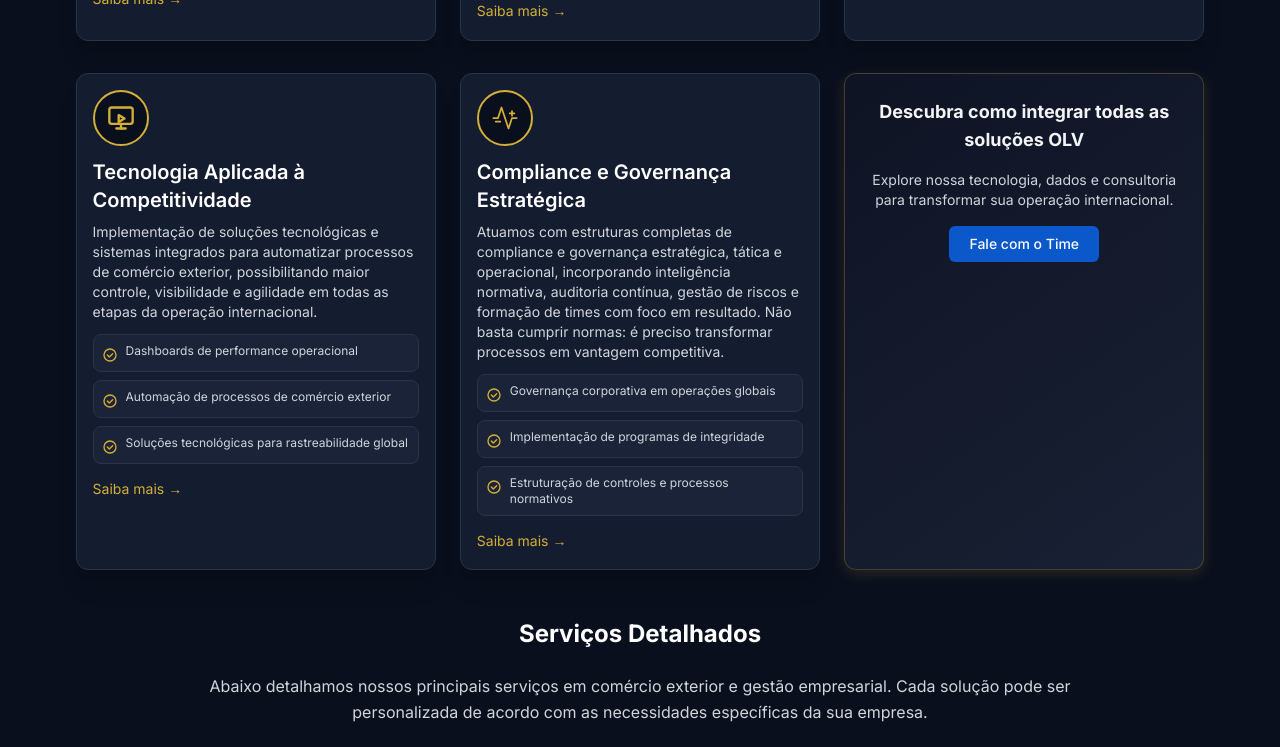
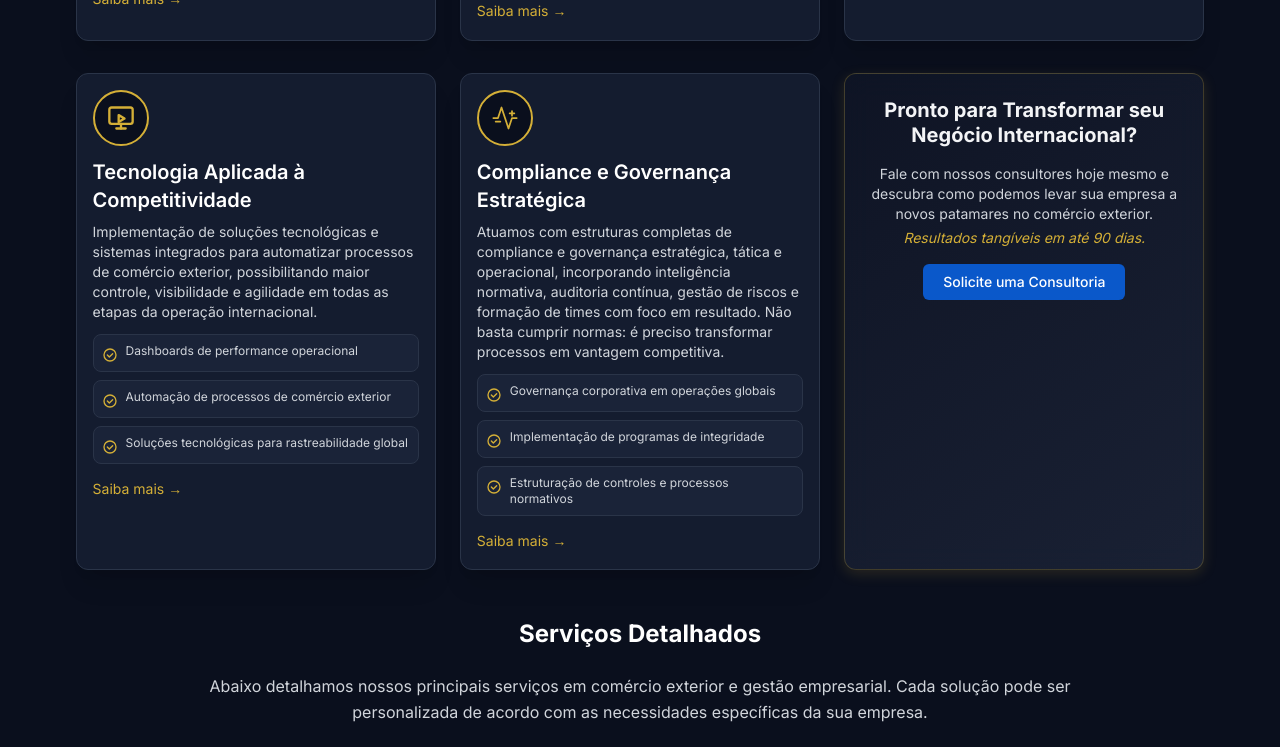
Before and after one commit to OLVCORE/olv-site-v4, a Next.js app: page /solucoes in a window 1280 px wide. Shown: the part 1120-1867 px from the top of the page. Built offline with nearby package versions, Linux system fonts and the light colour scheme; a web font is replaced by a local one.

Commit message:
refactor: move 'Transformar Negócio' CTA into grid and update copy; remove bottom CTA section

```diff
--- a/src/app/solucoes/page.tsx
+++ b/src/app/solucoes/page.tsx
@@ -222,11 +222,11 @@ export default function SolucoesPage() {
             </div>
           </div>
 
-          {/* CTA Filler Card */}
+          {/* CTA Filler Card - Transformação Internacional */}
           <div className="glass p-6 rounded-xl shadow-gold flex flex-col items-center text-center gap-4 hover:shadow-2xl transition-all duration-300">
-            <h3 className="text-lg font-bold text-gray-100">Descubra como integrar todas as soluções OLV</h3>
-            <p className="text-sm text-gray-300 max-w-xs">Explore nossa tecnologia, dados e consultoria para transformar sua operação internacional.</p>
-            <Link href="/contato" className="btn btn-primary text-sm px-5 py-2">Fale com o Time</Link>
+            <h3 className="text-xl font-bold text-gray-100 leading-tight">Pronto para Transformar seu Negócio Internacional?</h3>
+            <p className="text-sm text-gray-300 max-w-xs">Fale com nossos consultores hoje mesmo e descubra como podemos levar sua empresa a novos patamares no comércio exterior. <span className="block mt-1 italic text-[#d4af37]">Resultados tangíveis em até 90&nbsp;dias.</span></p>
+            <Link href="/contato" className="btn btn-primary text-sm px-5 py-2">Solicite uma Consultoria</Link>
           </div>
         </div>
 
@@ -559,18 +559,6 @@ export default function SolucoesPage() {
             </div>
           </div>
         </div>
-
-        {/* CTA Section */}
-        <div className="bg-[#141c2f] rounded-lg shadow-xl p-6 text-white text-center mb-8 border border-[#2a3448] hover:border-[#d4af37] transition-all duration-300">
-          <h2 className="text-2xl font-bold mb-3">Pronto para Transformar seu Negócio Internacional?</h2>
-          <p className="mb-4 max-w-3xl mx-auto text-gray-300">
-            Fale com nossos consultores hoje mesmo e descubra como podemos ajudar sua empresa
-            a alcançar novos patamares no comércio internacional.
-          </p>
-          <Link href="/contato" className="inline-block bg-[#0a0f1d] text-[#d4af37] font-semibold py-2 px-6 rounded-lg border border-[#d4af37] hover:bg-[#d4af37] hover:text-[#0a0f1d] transition-colors">
-            Solicite uma Consultoria
-          </Link>
-        </div>
       </div>
     </MainLayout>
   );
```
